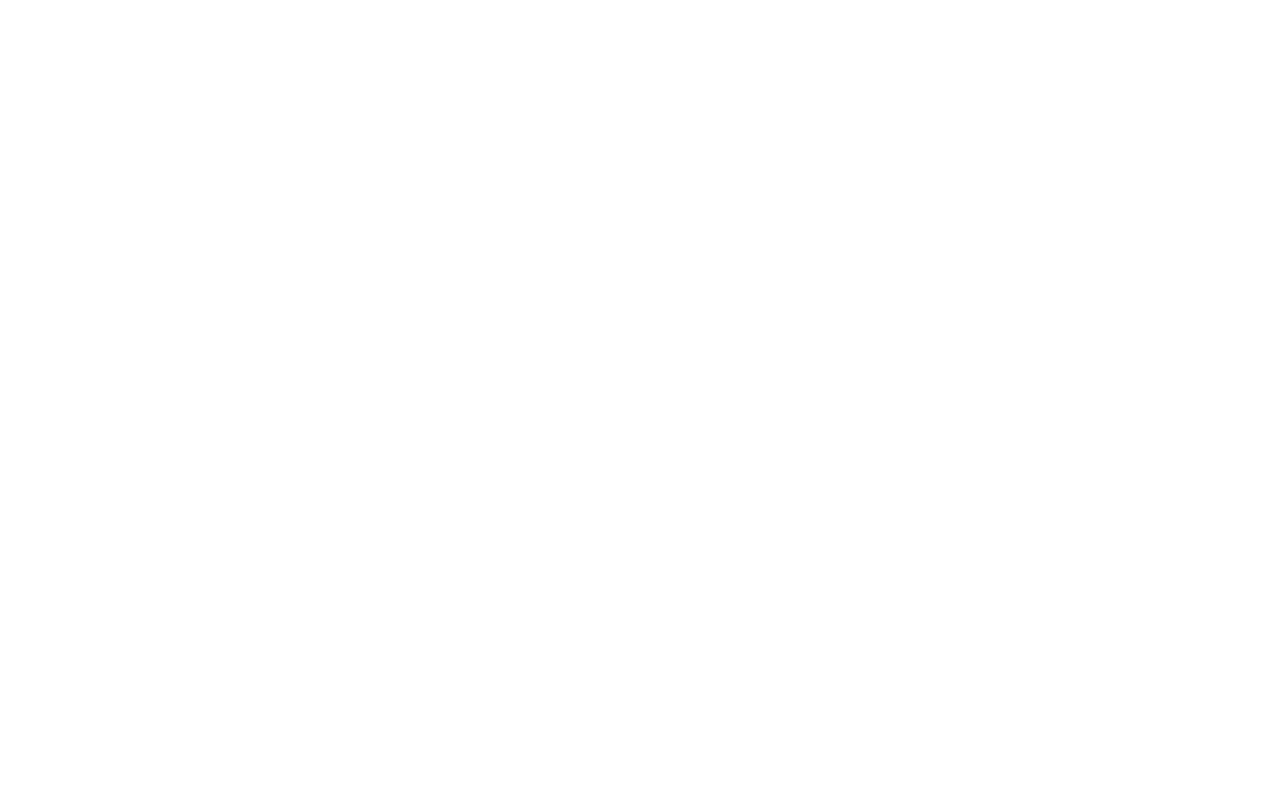
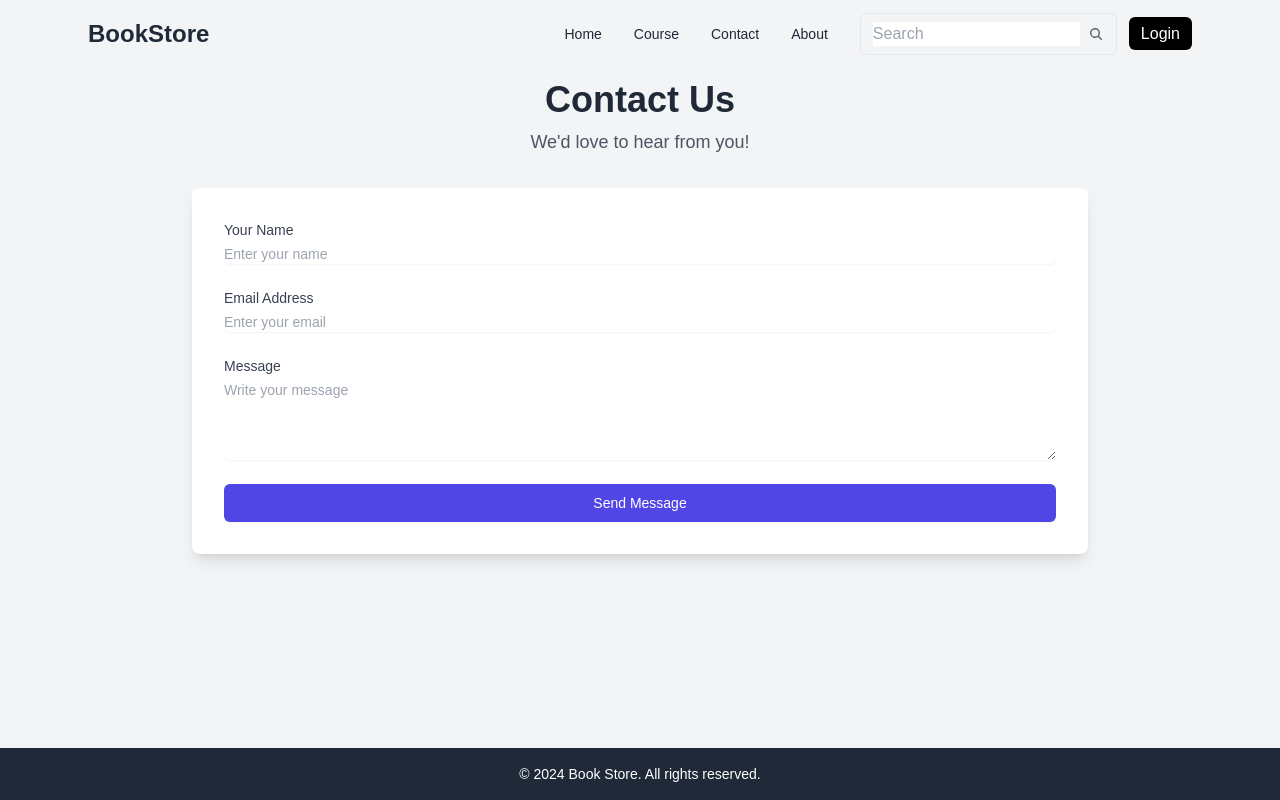
Before and after one commit to ritesh7397/Book-Store-FrontEnd, a React (Create React App) app: page /contact in a window 1280 px wide. Before the commit this address had no page. Shown: the top 800 px of the page. Built offline with nearby package versions, Linux system fonts and the light colour scheme.

Commit message:
addes about and contact page

```diff
--- a/src/App.js
+++ b/src/App.js
@@ -5,6 +5,9 @@
 import Signup from './components/Signup.jsx'
 import { Toaster } from 'react-hot-toast';
 import { useAuth } from './context/AuthProvider.js'
+import Contact from './components/Contact.jsx'
+import About from './components/About.jsx'
+
 
 
 function App() {
@@ -17,6 +20,8 @@
         <Route path='/' element={<Home />} />
         <Route path='/course' element={authUser ? <Courses /> : <Navigate to="/signup" />} />
         <Route path='/signup' element={<Signup/>} />
+        <Route path='/contact' element={<Contact/>}/>
+        <Route path='/about' element={<About/>}/>
       </Routes>
       <Toaster/>
     </div>
--- /dev/null
+++ b/src/components/About.jsx
@@ -0,0 +1,60 @@
+import React from 'react'
+import Navbar from './Navbar'
+import Footer from './Footer'
+
+function About() {
+    return (
+        <>
+            <Navbar />
+            <div className=" min-h-screen ">
+            <div className="bg-gray-100 min-h-screen flex flex-col">
+      {/* Main Container */}
+      <div className="flex-grow flex flex-col justify-start mt-12">
+        {/* Header */}
+        <header className="text-center py-8">
+          <h1 className="text-4xl font-bold text-gray-800">About Us</h1>
+          <p className="text-lg text-gray-600 mt-2">Learn more about our journey and mission.</p>
+        </header>
+
+        {/* About Content */}
+        <div className="max-w-4xl mx-auto bg-white shadow-lg rounded-lg p-8">
+          <section className="space-y-6">
+            <p className="text-gray-700 text-lg">
+              Welcome to <span className="font-bold text-indigo-600">Book Store</span>, your one-stop destination for all your book needs. Our mission is to connect readers with the books they love while promoting the joy of reading across all ages.
+            </p>
+
+            <p className="text-gray-700 text-lg">
+              Since our inception, we have been committed to curating a wide selection of books, ranging from timeless classics to the latest bestsellers. We pride ourselves on creating a seamless and enjoyable shopping experience for our customers.
+            </p>
+
+            <p className="text-gray-700 text-lg">
+              At <span className="font-bold text-indigo-600">Book Store</span>, we believe in the transformative power of books. Whether you're exploring new worlds, gaining knowledge, or simply enjoying a story, we strive to make every reading journey unforgettable.
+            </p>
+          </section>
+
+          {/* Team Section */}
+          <section className="mt-8">
+            <h2 className="text-2xl font-bold text-gray-800 mb-4">Our Team</h2>
+            <p className="text-gray-700 text-lg">
+              Our dedicated team is passionate about books and committed to delivering exceptional service. From sourcing the best titles to ensuring a smooth user experience, we're here to support your love for reading.
+            </p>
+          </section>
+        </div>
+      </div>
+
+      {/* Footer */}
+      <footer className="bg-gray-800 text-white py-4 mt-8">
+        <div className="text-center text-sm">
+          &copy; {new Date().getFullYear()} Book Store. All rights reserved.
+        </div>
+      </footer>
+    </div>
+
+            </div>
+
+            <Footer />
+        </>
+    )
+}
+
+export default About
--- /dev/null
+++ b/src/components/Contact.jsx
@@ -0,0 +1,88 @@
+import React from 'react'
+import Navbar from './Navbar'
+import Footer from './Footer'
+
+function Contact() {
+  return (
+    <>
+      <Navbar />
+      <div className=" min-h-screen ">
+        <div className="bg-gray-100 min-h-screen flex flex-col">
+          {/* Main Container */}
+          <div className="flex-grow mt-12">
+            {/* Header */}
+            <header className="text-center py-8">
+              <h1 className="text-4xl font-bold text-gray-800">Contact Us</h1>
+              <p className="text-lg text-gray-600 mt-2">We'd love to hear from you!</p>
+            </header>
+
+            {/* Contact Form */}
+            <div className="max-w-4xl mx-auto bg-white shadow-lg rounded-lg p-8">
+              <form className="grid grid-cols-1 gap-6">
+                {/* Name Field */}
+                <div>
+                  <label htmlFor="name" className="block text-sm font-medium text-gray-700">
+                    Your Name
+                  </label>
+                  <input
+                    type="text"
+                    id="name"
+                    placeholder="Enter your name"
+                    className="mt-1 block w-full rounded-md border-gray-300 shadow-sm focus:border-indigo-500 focus:ring-indigo-500 sm:text-sm"
+                  />
+                </div>
+
+                {/* Email Field */}
+                <div>
+                  <label htmlFor="email" className="block text-sm font-medium text-gray-700">
+                    Email Address
+                  </label>
+                  <input
+                    type="email"
+                    id="email"
+                    placeholder="Enter your email"
+                    className="mt-1 block w-full rounded-md border-gray-300 shadow-sm focus:border-indigo-500 focus:ring-indigo-500 sm:text-sm"
+                  />
+                </div>
+
+                {/* Message Field */}
+                <div>
+                  <label htmlFor="message" className="block text-sm font-medium text-gray-700">
+                    Message
+                  </label>
+                  <textarea
+                    id="message"
+                    rows="4"
+                    placeholder="Write your message"
+                    className="mt-1 block w-full rounded-md border-gray-300 shadow-sm focus:border-indigo-500 focus:ring-indigo-500 sm:text-sm"
+                  ></textarea>
+                </div>
+
+                {/* Submit Button */}
+                <div>
+                  <button
+                    type="submit"
+                    className="w-full flex justify-center py-2 px-4 border border-transparent rounded-md shadow-sm text-sm font-medium text-white bg-indigo-600 hover:bg-indigo-700 focus:outline-none focus:ring-2 focus:ring-offset-2 focus:ring-indigo-500"
+                  >
+                    Send Message
+                  </button>
+                </div>
+              </form>
+            </div>
+          </div>
+
+          {/* Footer */}
+          <footer className="bg-gray-800 text-white py-4 mt-8">
+            <div className="text-center text-sm">
+              &copy; {new Date().getFullYear()} Book Store. All rights reserved.
+            </div>
+          </footer>
+        </div>
+
+      </div>
+      <Footer />
+    </>
+  )
+}
+
+export default Contact
--- a/src/components/Navbar.jsx
+++ b/src/components/Navbar.jsx
@@ -56,10 +56,10 @@
                 <Link to='/course' >Course</Link>
             </li>
             <li>
-                <a>Contact</a>
+                <Link to='/contact' >Contact</Link>
             </li>
             <li>
-                <a>About</a>
+                <Link to='/about' >About</Link>
             </li>
         </>)
 
```
